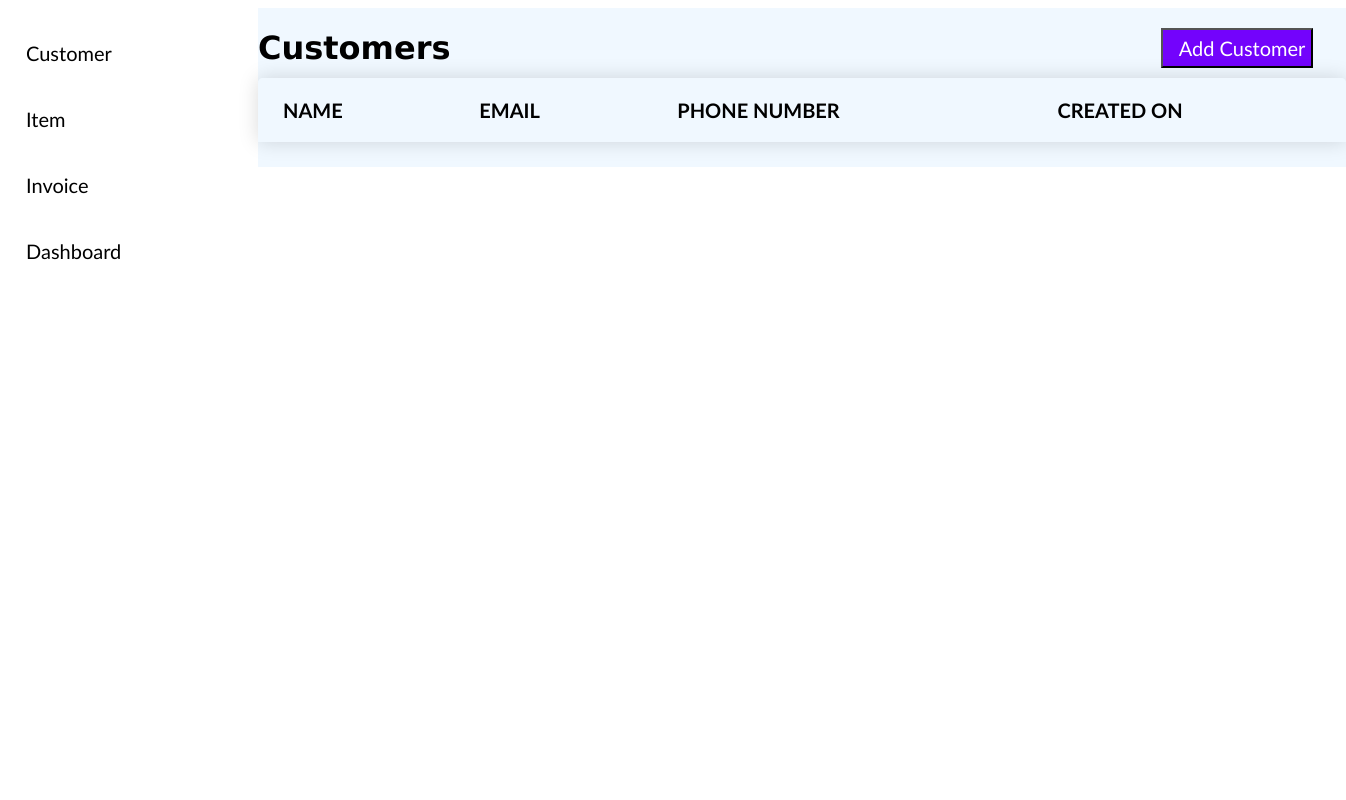
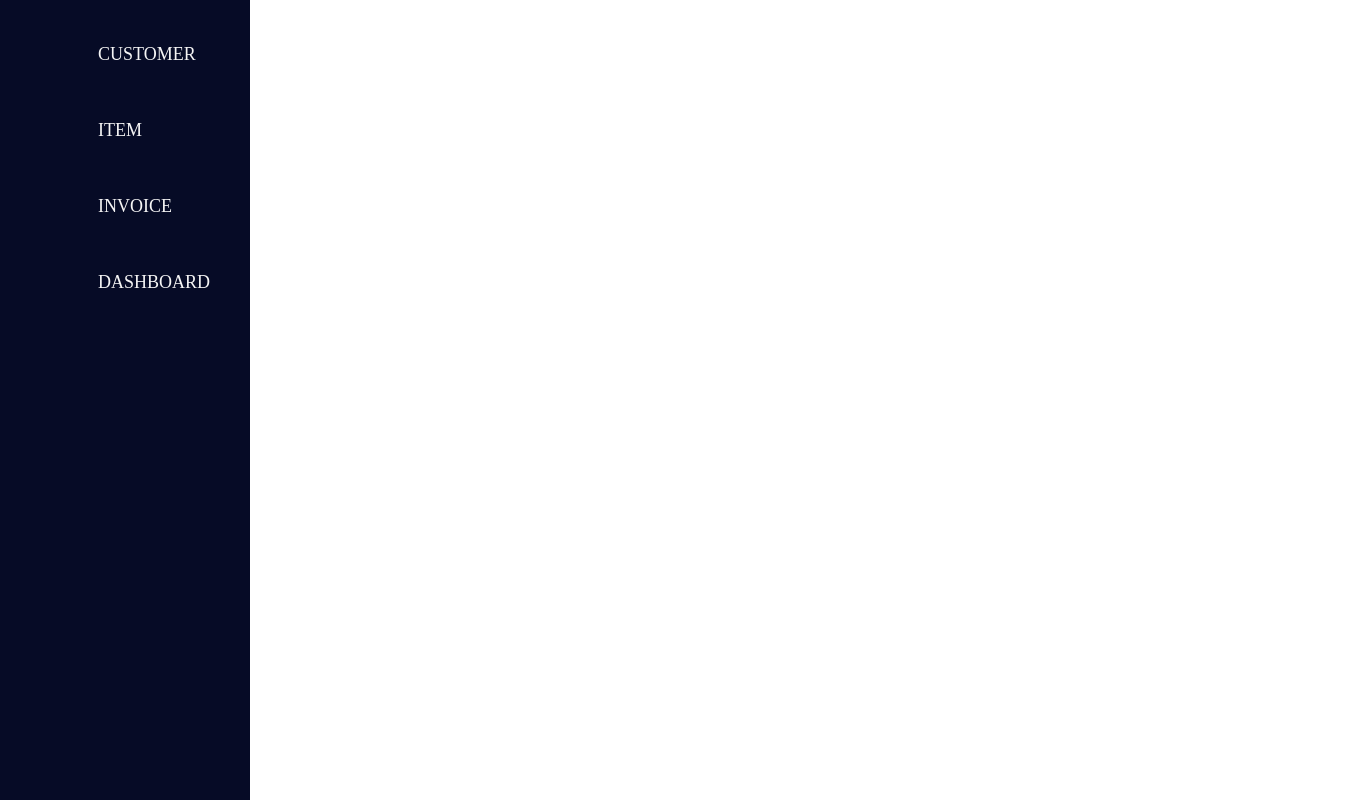
Before and after one commit to shubham25kr07/Frontend-Bootcamp, a React (Create React App) app in the folder invoiceapp/: page / in a window 1280 px wide. Shown: the whole page, 1346 px wide, since content can reach past the window. Built offline with nearby package versions, Linux system fonts and the light colour scheme; the HTML template or start-up script is replaced by a standard one.

Commit message:
added routes

```diff
--- a/invoiceapp/package.json
+++ b/invoiceapp/package.json
@@ -8,6 +8,7 @@
     "@testing-library/user-event": "^13.5.0",
     "react": "^18.2.0",
     "react-dom": "^18.2.0",
+    "react-router-dom": "^6.3.0",
     "react-scripts": "5.0.1",
     "web-vitals": "^2.1.4"
   },
--- a/invoiceapp/src/InvoiceApp.js
+++ b/invoiceapp/src/InvoiceApp.js
@@ -5,6 +5,10 @@ import Invoice from "./components/Invoice";
 import Item from "./components/Items";
 import { ENTITY } from "./Utils/Constants";
 import LeftNavigation from "./Utils/LeftNavigation";
+import { BrowserRouter, Switch, Route, Routes } from "react-router-dom";
+import CustomerForm from "./components/CustomerForm";
+import ItemForm from "./components/ItemForm";
+import Home from "./components/Home";
 
 const changeEntityType = (entityType) => {
   switch (entityType) {
@@ -23,12 +27,18 @@ const changeEntityType = (entityType) => {
   }
 };
 const InvoiceApp = () => {
-  const [entityType, setEntityType] = useState(ENTITY.CUSTOMER_ENTITY);
+  const [entityType, setEntityType] = useState(ENTITY.ITEM_ENTITY);
 
   return (
     <div>
-      <LeftNavigation setEntityType={setEntityType} />
-      {changeEntityType(entityType)}
+      <BrowserRouter>
+        <LeftNavigation />
+        <Routes>
+          {/* <Route exact path="/" element={<Home />} /> */}
+          <Route path="/customer" element={<Customer />} />
+          <Route path="/item" element={<Item />} />
+        </Routes>
+      </BrowserRouter>
     </div>
   );
 };
--- a/invoiceapp/src/Utils/LeftNavigation.js
+++ b/invoiceapp/src/Utils/LeftNavigation.js
@@ -1,14 +1,45 @@
+import { Outlet, Link } from "react-router-dom";
 import { ENTITY } from "./Constants";
 
-const LeftNavigation = (props) => {
-  const { setEntityType } = props;
-  const changeType = (e) => {
-    setEntityType(e.target.value);
-  };
+const LeftNavigation = () => {
   return (
     <div className="header">
-      <div className="unstyled list-hover-slide">
-        <button
+      {/* <div className="unstyled1 list-hover-slide1"> */}
+      <nav className="nav-menu active">
+        <ul className="nav-menu-items">
+          {/* <li className="nav-text active">
+            <Link to="/">
+              <i className="fa fa-user"></i>
+              <span>HOME</span>
+            </Link>
+          </li> */}
+          <li className="nav-text active">
+            <Link to="/customer">
+              <i className="fa fa-user"></i>
+              <span>{ENTITY.CUSTOMER_ENTITY}</span>
+            </Link>
+          </li>
+          <li className="nav-text active">
+            <Link to="/item">
+              <i className="fa fa-star"></i>
+              <span>{ENTITY.ITEM_ENTITY}</span>
+            </Link>
+          </li>
+          <li className="nav-text active">
+            <Link to="#">
+              <i className="fa fa-file"></i>
+              <span>{ENTITY.INVOICE_ENTITY}</span>
+            </Link>
+          </li>
+          <li className="nav-text active">
+            <Link to="#">
+              <i className="fa fa-tachometer"></i>
+              <span>{ENTITY.DASHBOARD_ENTITY}</span>
+            </Link>
+          </li>
+        </ul>
+      </nav>
+      {/* <button
           className="nav-button"
           onClick={changeType}
           value={ENTITY.CUSTOMER_ENTITY}
@@ -39,8 +70,7 @@ const LeftNavigation = (props) => {
         >
           <i className="fa fa-tachometer"></i>
           Dashboard
-        </button>
-      </div>
+        </button> */}
     </div>
   );
 };
--- /dev/null
+++ b/invoiceapp/src/components/Home.js
@@ -0,0 +1,5 @@
+const Home = () => {
+  return <h1>Home</h1>;
+};
+
+export default Home;
--- a/invoiceapp/src/index.css
+++ b/invoiceapp/src/index.css
@@ -238,3 +238,87 @@ i {
 i {
   margin-right: 10px;
 }
+
+/*
+.navbar {
+  background-color: #060b26;
+  height: 80px;
+  display: flex;
+  justify-content: start;
+  align-items: center;
+} */
+/*
+.menu-bars {
+  margin-left: 2rem;
+  font-size: 2rem;
+  background: none;
+} */
+
+.nav-menu {
+  background-color: #060b26;
+  width: 250px;
+  height: 100vh;
+  display: flex;
+  justify-content: center;
+  position: fixed;
+  top: 0;
+  left: -100%;
+  transition: 850ms;
+}
+
+.nav-menu.active {
+  left: 0;
+  transition: 350ms;
+}
+
+.nav-text {
+  display: flex;
+  justify-content: start;
+  align-items: center;
+  padding: 8px 0px 8px 16px;
+  list-style: none;
+  height: 60px;
+}
+
+.nav-text :focus {
+  background-color: #009879;
+
+  /* left: 0;
+  transition: 350ms; */
+}
+
+/* .nav-text :active {
+  background-color: #009879;
+} */
+.nav-text a {
+  text-decoration: none;
+  color: #f5f5f5;
+  font-size: 18px;
+  width: 95%;
+  height: 100%;
+  display: flex;
+  align-items: center;
+  padding: 0 16px;
+  border-radius: 4px;
+}
+
+.nav-text a:hover {
+  background-color: #1a83ff;
+}
+
+.nav-menu-items {
+  width: 100%;
+}
+
+.navbar-toggle {
+  background-color: #060b26;
+  width: 100%;
+  height: 80px;
+  display: flex;
+  justify-content: start;
+  align-items: center;
+}
+
+span {
+  margin-left: 16px;
+}
```
